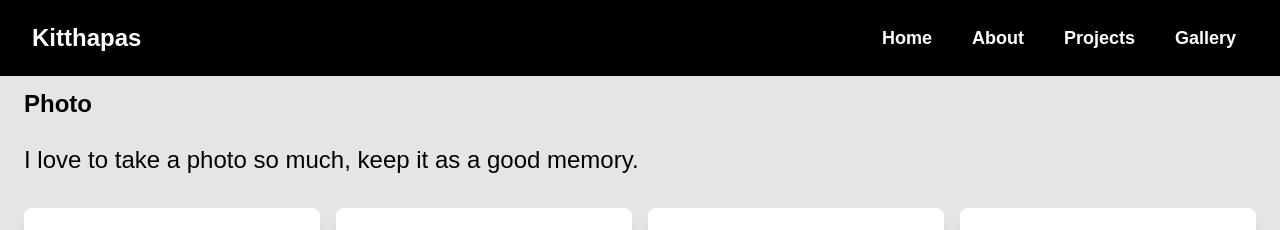
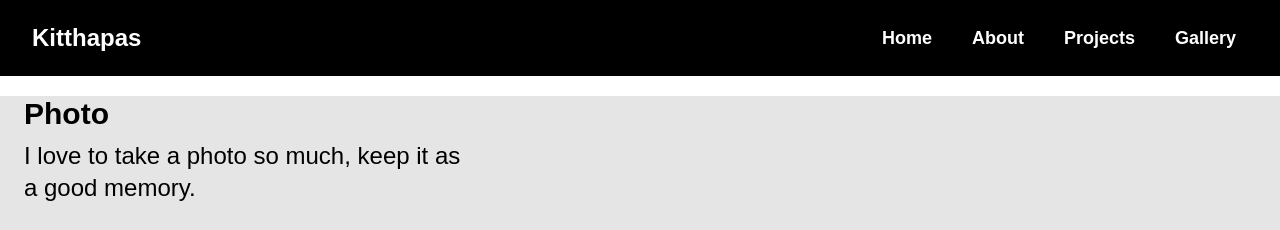
Before and after one commit to JINX23606/ink-port, a Next.js app: page /Gallery in a window 1280 px wide. Shown: the top 230 px of the page. Built offline with nearby package versions, Linux system fonts and the light colour scheme.

Commit message:
fix title g pj

```diff
--- a/src/app/Gallery/page.jsx
+++ b/src/app/Gallery/page.jsx
@@ -3,8 +3,8 @@ import React from 'react';
 const GalleryPage = () => {
   return (
     <div className="relative bg-neutral-200 min-h-screen overflow-x-hiddens">
-      <p className="text-black text-2xl py-3 w-[850px] mb-3 ml-6 font-bold font-custom">Photo</p>
-      <p className="text-black text-2xl mt-2 w-[850px] mb-1 ml-6 font-light font-custom">
+      <p className="text-black text-3xl font-bold mt-5 ml-6 font-custom">Photo</p>
+      <p className="text-black text-2xl font-light mt-2 ml-6 w-full max-w-[450px] font-custom">
         I love to take a photo so much, keep it as a good memory.
       </p>
 
--- a/src/app/Projects_1/page.jsx
+++ b/src/app/Projects_1/page.jsx
@@ -4,7 +4,7 @@ const Projects = () => {
   return (
     <div className="relative bg-neutral-200 min-h-screen overflow-x-hidden">
       <h1 className="text-black text-3xl font-bold mt-5 ml-6 font-custom">Projects</h1>
-      <p className="text-black text-2xl font-light mt-2 ml-6 w-full max-w-[500px] font-custom">
+      <p className="text-black text-2xl font-light mt-2 ml-6 w-full max-w-[450px] font-custom">
         This is my projects which I've do when I as a University Student
       </p>
 
```
